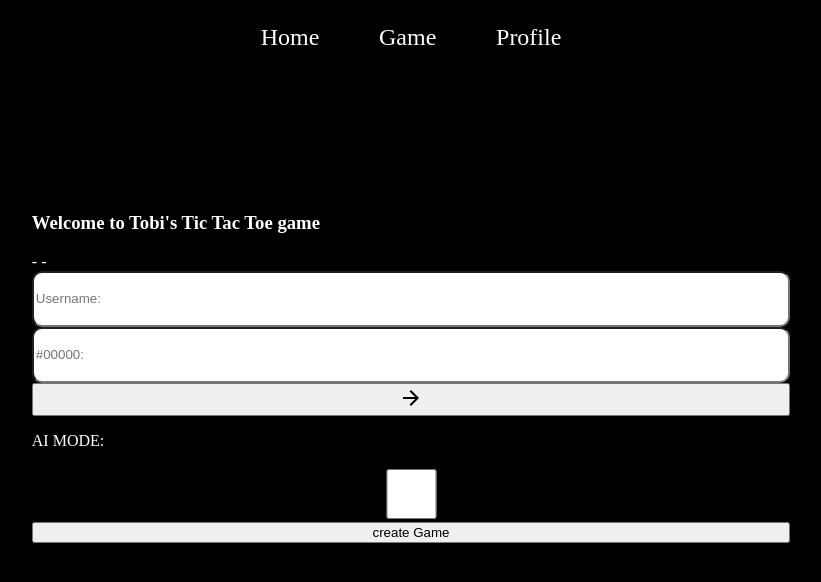
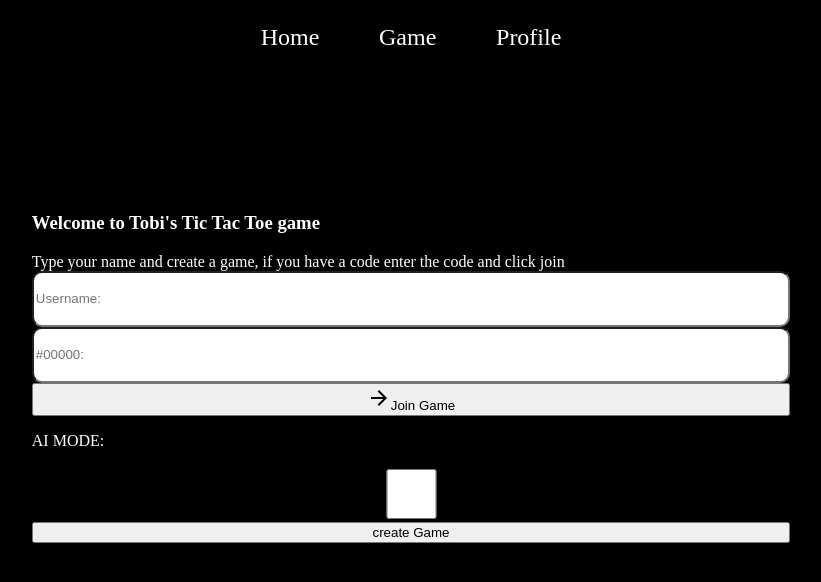
Before and after one commit to Oluwatobi02/TicTacToe, a React (Vite) app: page / in a window 1280 px wide. Shown: the top 582 px of the page, without its empty margins (229-1050 px from the left). Built offline with nearby package versions, Linux system fonts and the light colour scheme; no server answers.

Commit message:
added little instructions

```diff
--- a/src/pages/Home.jsx
+++ b/src/pages/Home.jsx
@@ -33,11 +33,10 @@ const Home = () => {
     <div className="home">
         <div className="home-content-container">
         <h3>Welcome to Tobi's Tic Tac Toe game</h3>
--
--
+        <span>Type your name and create a game, if you have a code enter the code and click join</span>
       <input type="text" min={0} name="username" value={username} onChange={(e) => setUsername(e.target.value)} placeholder="Username: " />
         <input type="text" name="room" value={roomId} onChange={(e) => setRoomId(e.target.value)} className="join-input"  placeholder="#00000: " pattern="\d{5}" />
-        <button disabled= {isChecked} onClick={handleJoin}><ArrowForwardIcon /></button>
+        <button disabled= {isChecked} onClick={handleJoin}><ArrowForwardIcon />Join Game</button>
         <p>AI MODE:</p>
         <input type="checkbox" checked={isChecked} onChange={(e) => setIsChecked(e.target.checked)} />
 <button className="create-button" onClick={handleCreate}>create Game</button>
```
